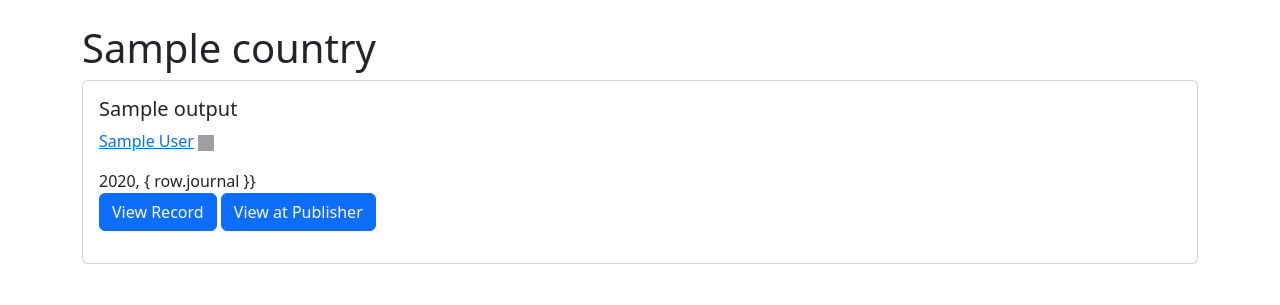
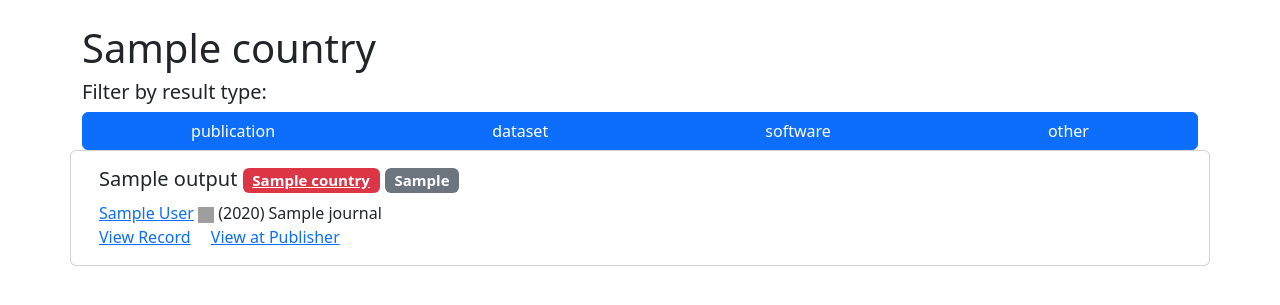
Before and after one commit to ClimateCompatibleGrowth/research_index, a Flask app: template app/templates/country.html in a window 1280 px wide. Shown: the part 73-378 px from the top of the page. Run offline with Flask 3, Linux system fonts and the light colour scheme; the template is opened without the code that fills it: most values are stand-ins (such as "Sample title", 1, 10 or a date in 2020); grey boxes are pictures that could not be loaded.

Commit message:
Add output template to country and allow filtering on type

```diff
--- a/app/app.py
+++ b/app/app.py
@@ -17,7 +17,17 @@ app = Flask(__name__)
 def country(id: str):
     country_model = Country()
     outputs, country = country_model.get(id)
-    return render_template('country.html', title='Country', outputs=outputs, country=country)
+
+    result_type = request.args.get('type')
+    logger.debug(f"Obtained filter {result_type}")
+    if result_type:
+        logger.info(f"Filtering outputs on {result_type}")
+        outputs, country = country_model.get(id, result_type=result_type)
+    else:
+        outputs, country = country_model.get(id)
+
+    return render_template('country.html', title='Country', outputs=outputs,
+                           country=country)
 
 
 @app.route('/countries')
--- a/app/templates/country.html
+++ b/app/templates/country.html
@@ -2,27 +2,7 @@
 
 {% block content %}
     <h1>{{ country.name }}</h1>
-    {% for row in outputs %}
-        <div class="card">
-            <div class="card-body">
-                <h5 class="card-title">{{ row.outputs.title }}</h5>
-                <p class="card-text">
-                {% for author in row.authors %}
-                    <l><a href="{{ url_for('author', id=author.uuid) }}">{{ author.first_name}} {{ author.last_name }}</a>
-                        {% if author.orcid %}
-                        <a href="{{ author.orcid }}">
-                        <img alt="ORCID logo" src="https://info.orcid.org/wp-content/uploads/2019/11/orcid_16x16.png" width="16" height="16" /></a>
-                    {% endif %}</l>
-                {% endfor %}
-                </p>
-                {% if row.year %}{{ row.year }},{% endif %}
-                {% if row.journal%}{ row.journal }}{% endif %}
-                <p>
-                <a href="{{ url_for('output', id=row.outputs.uuid) }}" role="button" class="btn btn-primary">View Record</a>
-                <a href="http://doi.org/{{ row.outputs.doi }}" role="button" class="btn btn-primary">View at Publisher</a></p>
-            </div>
-        </div>
-    {% endfor %}
 
+    {% include 'output_list.j2' %}
 
 {% endblock %}
--- a/app/templates/output_list.j2
+++ b/app/templates/output_list.j2
@@ -13,7 +13,7 @@
 <div class="row">
     {% if outputs %}
         {% for output in outputs %}
-            <div class="card" id="{{output.uuid}}">
+            <div class="card" id="{{output.outputs.uuid}}">
                 <div class="card-body">
                     <h5 class="card-title">{{ output.outputs.title }}
                         {% if output.countries %}
```
Also changed, not shown: app/model.py (+13 -4 lines).
